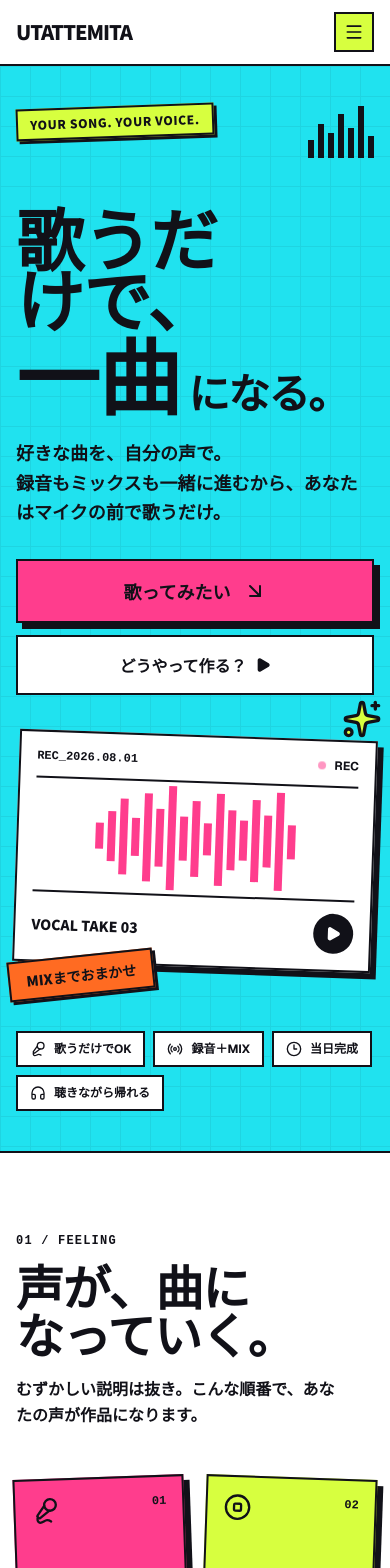
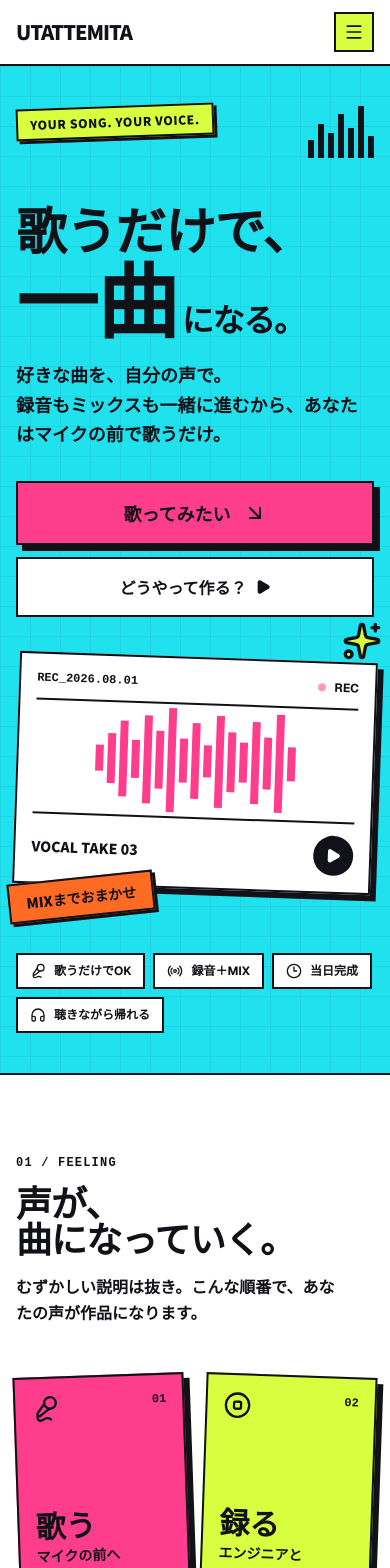
Before and after one commit to tetsufujiki/usi-utattemita, a Next.js app: page / in a window 390 px wide. Shown: the top 1568 px of the page. Built offline with nearby package versions, Linux system fonts and the light colour scheme.

Commit message:
fix: refine mobile headline line breaks

```diff
--- a/components/sections/hero.tsx
+++ b/components/sections/hero.tsx
@@ -20,12 +20,14 @@ export function Hero() {
         <div className="mt-12 grid items-end gap-10 lg:grid-cols-[1.35fr_.65fr] lg:gap-6">
           <div>
             <h1 id="hero-heading" className="font-heading font-black leading-[0.9] tracking-[-0.065em] text-balance">
-              <span className="block text-[clamp(4.25rem,16vw,10.5rem)]">歌うだけで、</span>
-              <span className="relative mt-2 inline-block text-[clamp(5.2rem,19vw,12.5rem)]">
-                一曲
-                <span className="absolute -right-5 top-0 -z-10 size-16 rotate-12 rounded-full bg-primary md:-right-10 md:size-28" aria-hidden="true" />
+              <span className="block whitespace-nowrap text-[clamp(2.75rem,13vw,10.5rem)] md:text-[clamp(4.25rem,16vw,10.5rem)]">歌うだけで、</span>
+              <span className="mt-2 block whitespace-nowrap">
+                <span className="relative inline-block text-[clamp(4.25rem,21vw,12.5rem)] md:text-[clamp(5.2rem,19vw,12.5rem)]">
+                  一曲
+                  <span className="absolute -right-5 top-0 -z-10 size-16 rotate-12 rounded-full bg-primary md:-right-10 md:size-28" aria-hidden="true" />
+                </span>
+                <span className="ml-1 inline-block text-[clamp(2rem,8vw,6.5rem)] tracking-[-0.04em] md:ml-2 md:text-[clamp(2.6rem,9vw,6.5rem)]">になる。</span>
               </span>
-              <span className="ml-2 inline-block text-[clamp(2.6rem,9vw,6.5rem)] tracking-[-0.04em]">になる。</span>
             </h1>
             <p className="mt-7 max-w-xl text-lg font-semibold leading-relaxed md:text-xl">
               好きな曲を、自分の声で。<br />
--- a/components/sections/session-sample.tsx
+++ b/components/sections/session-sample.tsx
@@ -13,7 +13,7 @@ export function SessionSample() {
       <div className="mx-auto w-full max-w-7xl px-4 py-20 md:px-8 md:py-28">
         <p className="font-mono text-xs font-bold uppercase tracking-widest text-secondary">02 / Session sample</p>
         <div className="mt-3">
-          <h2 id="session-heading" className="font-heading text-5xl font-black leading-none tracking-tight text-balance md:text-7xl">2時間、こんな感じ。</h2>
+          <h2 id="session-heading" className="font-heading text-5xl font-black leading-none tracking-tight text-balance md:text-7xl"><span className="block whitespace-nowrap md:inline">2時間、</span><span className="block whitespace-nowrap md:inline">こんな感じ。</span></h2>
         </div>
         <ol className="mt-14 grid gap-4 md:grid-cols-3">
           {timeline.map((step, index) => (
--- a/components/sections/what-you-can-make.tsx
+++ b/components/sections/what-you-can-make.tsx
@@ -16,7 +16,7 @@ export function WhatYouCanMake() {
         <div className="flex flex-col justify-between gap-5 md:flex-row md:items-end">
           <div>
             <p className="font-mono text-xs font-bold uppercase tracking-widest">01 / Feeling</p>
-            <h2 id="feeling-heading" className="mt-3 font-heading text-5xl font-black leading-none tracking-tight text-balance md:text-7xl">声が、曲になっていく。</h2>
+            <h2 id="feeling-heading" className="mt-3 font-heading text-4xl font-black leading-none tracking-tight text-balance md:text-7xl"><span className="block whitespace-nowrap md:inline">声が、</span><span className="block whitespace-nowrap md:inline">曲になっていく。</span></h2>
           </div>
           <p className="max-w-xs text-base font-semibold leading-relaxed">むずかしい説明は抜き。こんな順番で、あなたの声が作品になります。</p>
         </div>
@@ -28,7 +28,7 @@ export function WhatYouCanMake() {
             </article>
           ))}
         </div>
-        <p className="mt-12 text-center font-heading text-2xl font-black md:text-4xl">YOU SING. <span className="bg-foreground px-2 text-background">WE MAKE IT A TRACK.</span></p>
+        <p className="mt-12 text-center font-heading text-[1.35rem] font-black md:text-4xl"><span className="block md:inline">YOU SING.</span>{" "}<span className="mt-2 inline-block whitespace-nowrap bg-foreground px-2 text-background md:mt-0">WE MAKE IT A TRACK.</span></p>
       </div>
     </section>
   );
```
